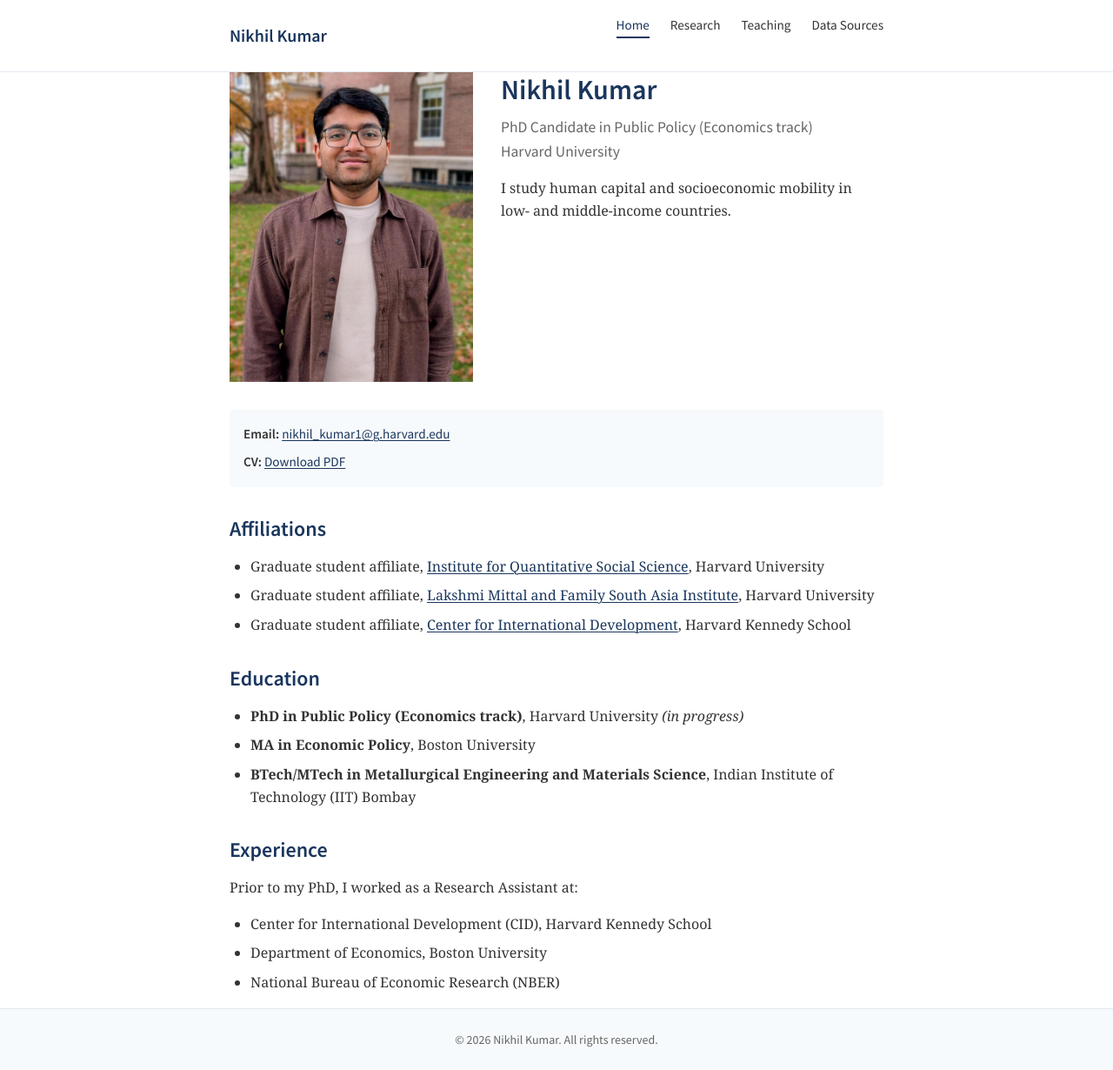
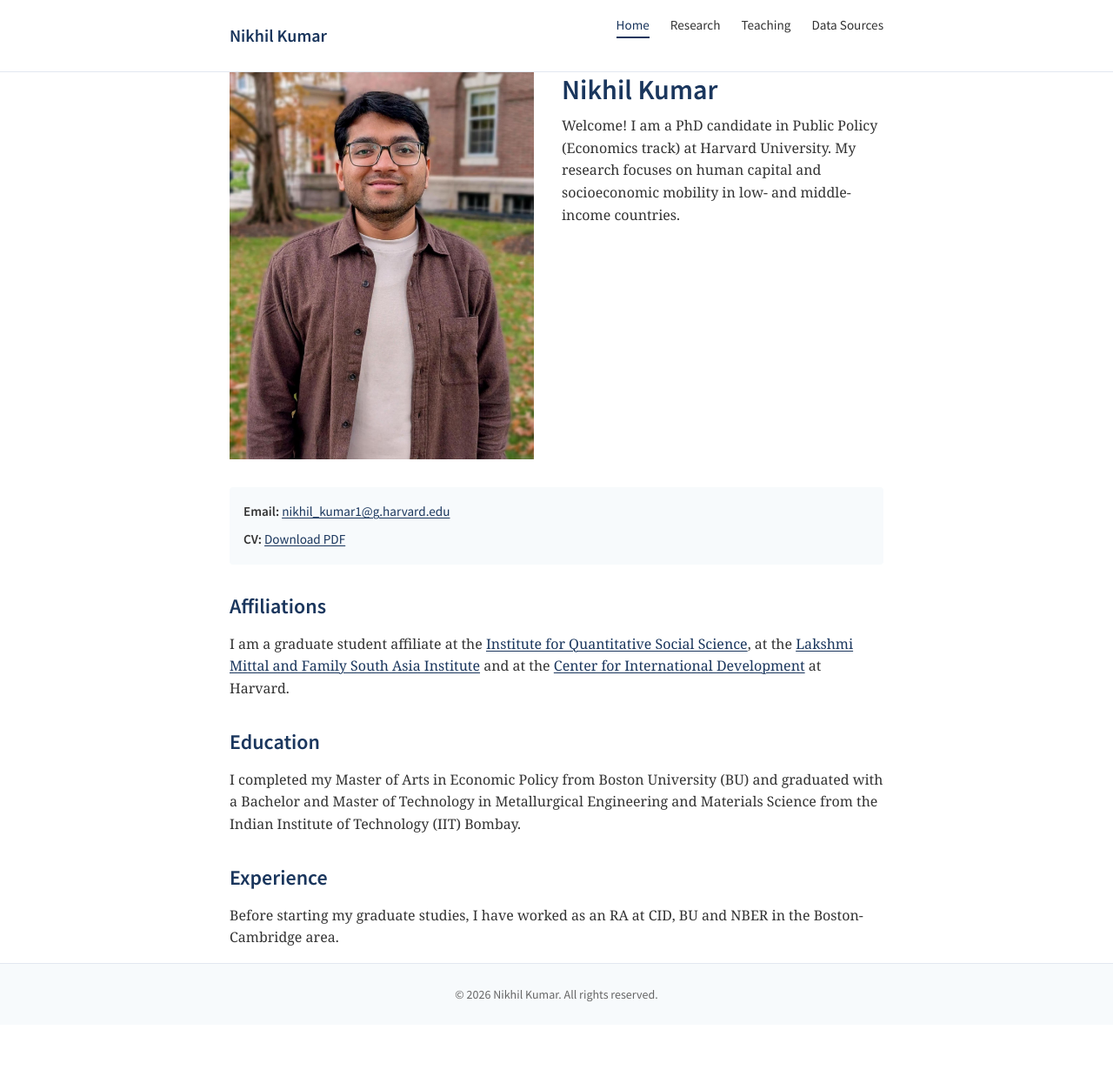
Before and after one commit to nikhilklath/nikhilklath.github.io, a Jekyll site: the page built from index.md, in a window 1280 px wide. Shown: the whole page at 87% size. Built offline with Jekyll 4.4.1, drawn with Linux system fonts in a browser that asks for light colours; some web fonts are replaced; after the commit the page ends 1178 px from its top, so only the background shows below that.

Commit message:
Update homepage text to match original and enlarge photo
- Copy exact text from original Google Sites for all sections
- Increase profile photo size from 280px to 350px

Co-Authored-By: Claude Opus 4.5 <noreply@anthropic.com>

```diff
--- a/assets/css/style.css
+++ b/assets/css/style.css
@@ -141,12 +141,12 @@ li {
 
 @media (min-width: 600px) {
   .profile {
-    grid-template-columns: 280px 1fr;
+    grid-template-columns: 350px 1fr;
   }
 }
 
 .profile-photo {
-  width: 280px;
+  width: 350px;
   height: auto;
 }
 
--- a/index.md
+++ b/index.md
@@ -9,8 +9,7 @@ title: Home
   </div>
   <div class="profile-info">
     <h1>Nikhil Kumar</h1>
-    <p class="title">PhD Candidate in Public Policy (Economics track)<br>Harvard University</p>
-    <p>I study human capital and socioeconomic mobility in low- and middle-income countries.</p>
+    <p>Welcome! I am a PhD candidate in Public Policy (Economics track) at Harvard University. My research focuses on human capital and socioeconomic mobility in low- and middle-income countries.</p>
   </div>
 </div>
 
@@ -21,19 +20,12 @@ title: Home
 
 ## Affiliations
 
-- Graduate student affiliate, [Institute for Quantitative Social Science](https://www.iq.harvard.edu/people/nikhil-kumar), Harvard University
-- Graduate student affiliate, [Lakshmi Mittal and Family South Asia Institute](https://mittalsouthasiainstitute.harvard.edu/people/nikhil-kumar/), Harvard University
-- Graduate student affiliate, [Center for International Development](https://www.hks.harvard.edu/centers/cid/about-cid/people/phd-affiliates/nikhil-kumar), Harvard Kennedy School
+I am a graduate student affiliate at the [Institute for Quantitative Social Science](https://www.iq.harvard.edu/people/nikhil-kumar), at the [Lakshmi Mittal and Family South Asia Institute](https://mittalsouthasiainstitute.harvard.edu/people/nikhil-kumar/) and at the [Center for International Development](https://www.hks.harvard.edu/centers/cid/about-cid/people/phd-affiliates/nikhil-kumar) at Harvard.
 
 ## Education
 
-- **PhD in Public Policy (Economics track)**, Harvard University *(in progress)*
-- **MA in Economic Policy**, Boston University
-- **BTech/MTech in Metallurgical Engineering and Materials Science**, Indian Institute of Technology (IIT) Bombay
+I completed my Master of Arts in Economic Policy from Boston University (BU) and graduated with a Bachelor and Master of Technology in Metallurgical Engineering and Materials Science from the Indian Institute of Technology (IIT) Bombay.
 
 ## Experience
 
-Prior to my PhD, I worked as a Research Assistant at:
-- Center for International Development (CID), Harvard Kennedy School
-- Department of Economics, Boston University
-- National Bureau of Economic Research (NBER)
+Before starting my graduate studies, I have worked as an RA at CID, BU and NBER in the Boston-Cambridge area.
```
